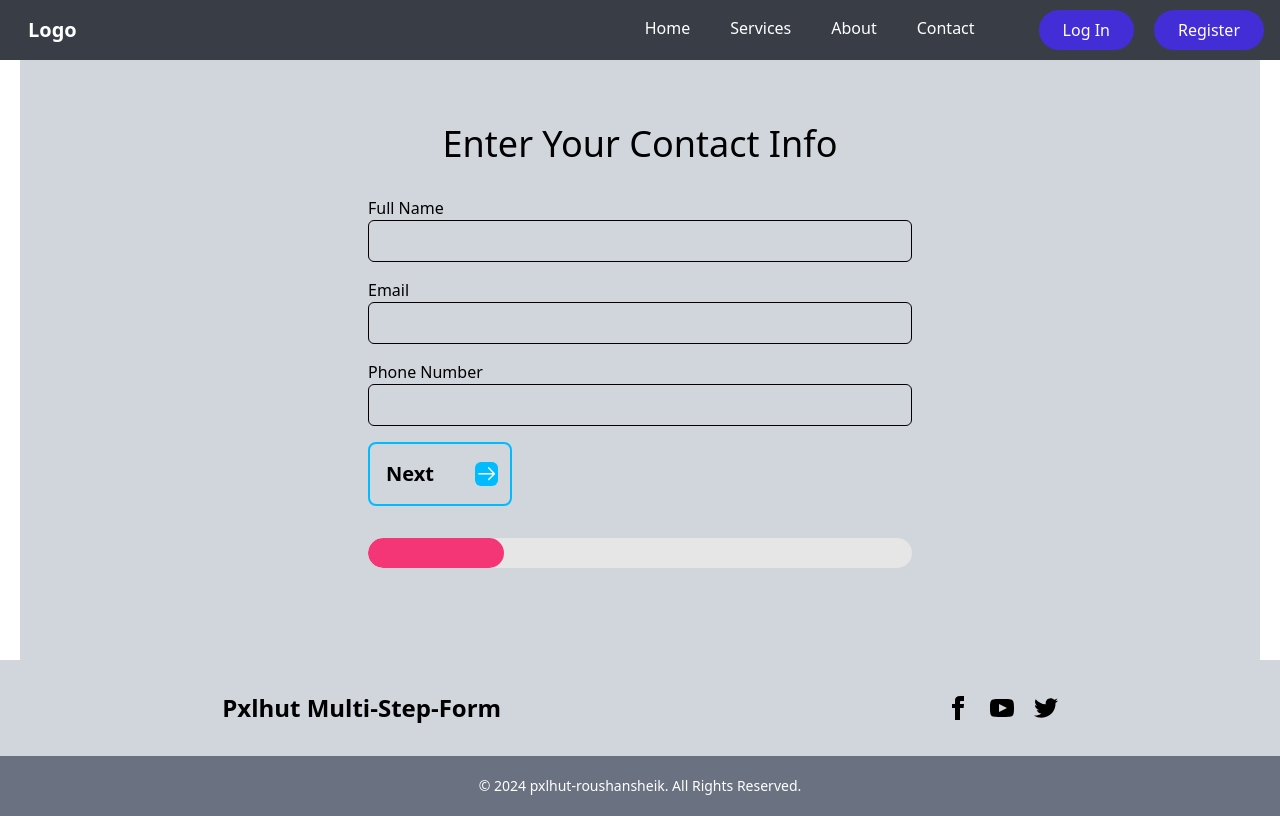
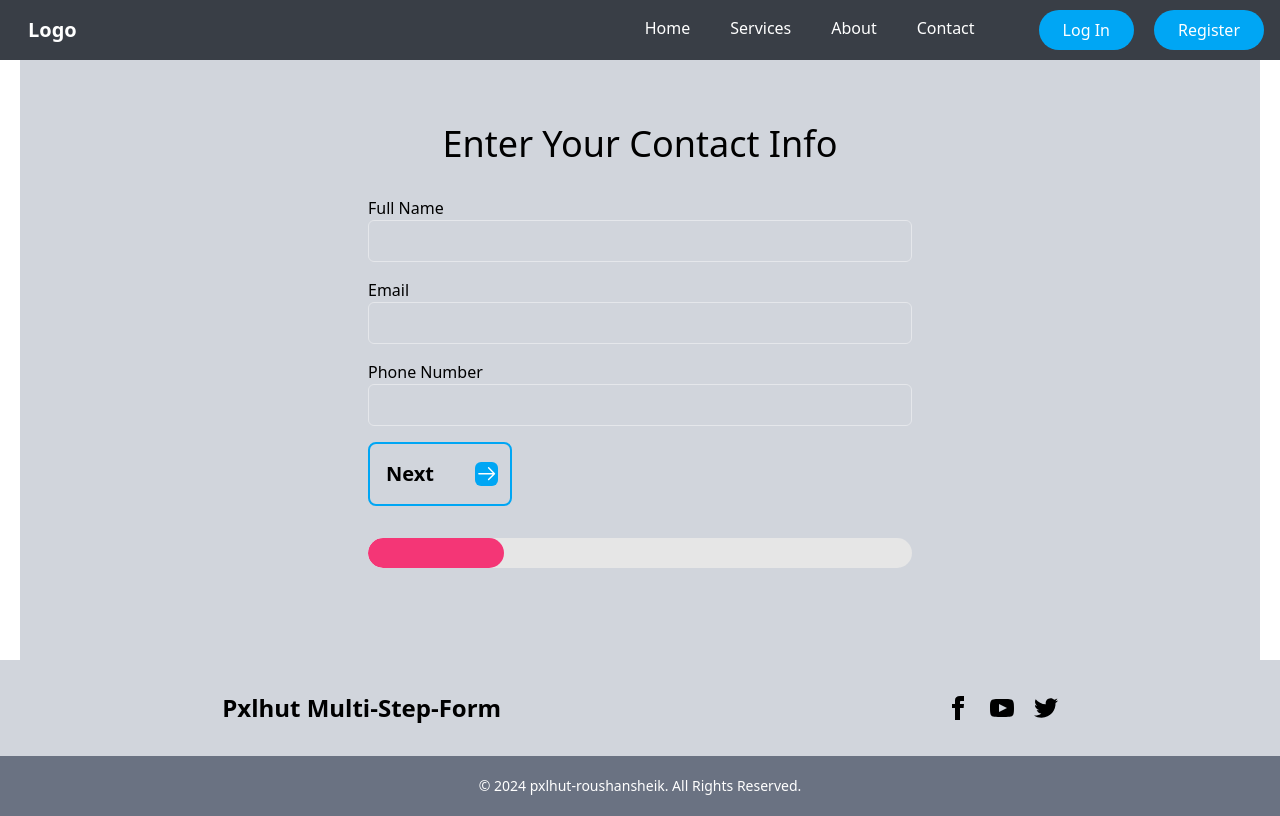
Before and after one commit to roushan-sheik/multi-step-form, a Next.js app: page / in a window 1280 px wide. Built offline with nearby package versions, Linux system fonts and the light colour scheme.

Commit message:
[style]: update style

```diff
--- a/src/app/globals.css
+++ b/src/app/globals.css
@@ -1,11 +1,11 @@
 @import "tailwindcss";
 
 .input {
-  @apply w-full p-2 border rounded-md dark:bg-gray-200 dark:text-black;
+  @apply w-full p-2 border border-gray-200 focus:outline-sky-500 rounded-md dark:bg-gray-200 dark:text-black;
 }
 
 .btn-primary {
-  @apply rounded-lg bg-indigo-700 px-8 py-3 text-xl text-white duration-300 cursor-pointer active:scale-95;
+  @apply rounded-lg bg-sky-500 px-8 py-3 text-xl text-white duration-300 cursor-pointer active:scale-95;
 }
 
 .btn-secondary {
--- a/src/components/layout/header/Header.tsx
+++ b/src/components/layout/header/Header.tsx
@@ -26,10 +26,10 @@ const Header = () => {
           </li>
         </ul>
         <div className="flex items-center justify-between gap-5">
-          <button className="rounded-full bg-indigo-700  cursor-pointer px-6 py-2 text-white transition-all duration-300 hover:scale-90">
+          <button className="rounded-full bg-sky-500  cursor-pointer px-6 py-2 text-white transition-all duration-300 hover:scale-90">
             Log In
           </button>
-          <button className="rounded-full bg-indigo-700 cursor-pointer px-6 py-2 text-white transition-all duration-300 hover:scale-90">
+          <button className="rounded-full bg-sky-500 cursor-pointer px-6 py-2 text-white transition-all duration-300 hover:scale-90">
             Register
           </button>
         </div>
--- a/src/container/ui/ButtonNext.tsx
+++ b/src/container/ui/ButtonNext.tsx
@@ -10,10 +10,10 @@ const ButtonNext = ({
   return (
     <button
       type={type}
-      className="group relative flex w-36 items-center cursor-pointer rounded-lg border-2 border-sky-400 p-4 text-sky-300;"
+      className="group relative flex w-36 items-center cursor-pointer rounded-lg border-2 border-sky-500 p-4 text-sky-300;"
     >
       <span className="font-semibold text-xl">{children}</span>
-      <span className="absolute right-3 box-content flex w-1/6 justify-center rounded-md bg-sky-400 duration-300 group-hover:w-5/6">
+      <span className="absolute right-3 box-content flex w-1/6 justify-center rounded-md bg-sky-500 duration-300 group-hover:w-5/6">
         <svg
           viewBox="0 0 24 24"
           fill="none"
```
